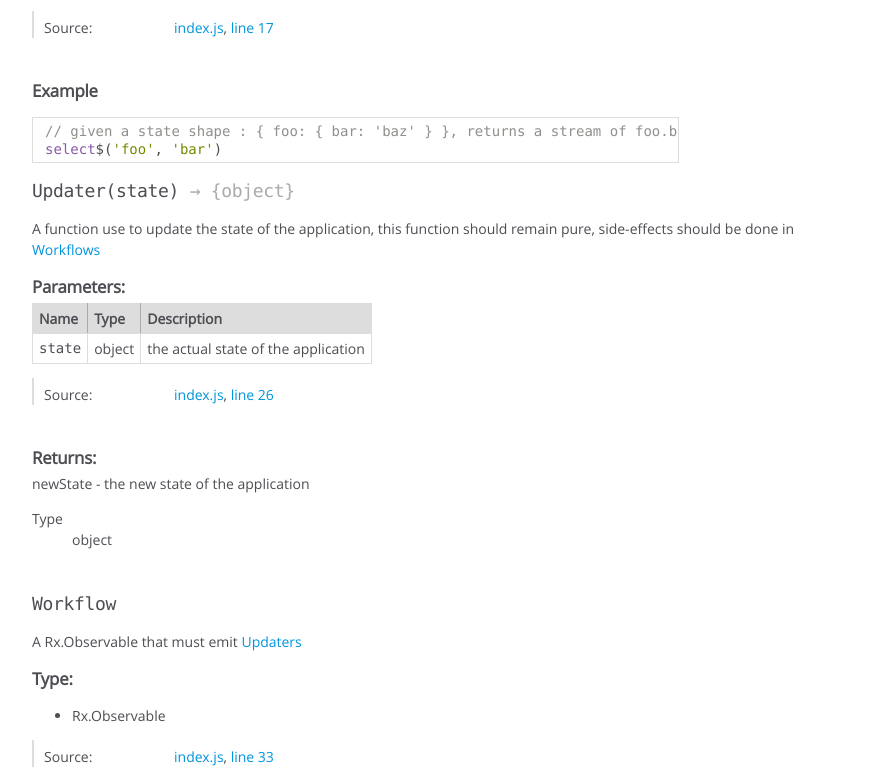
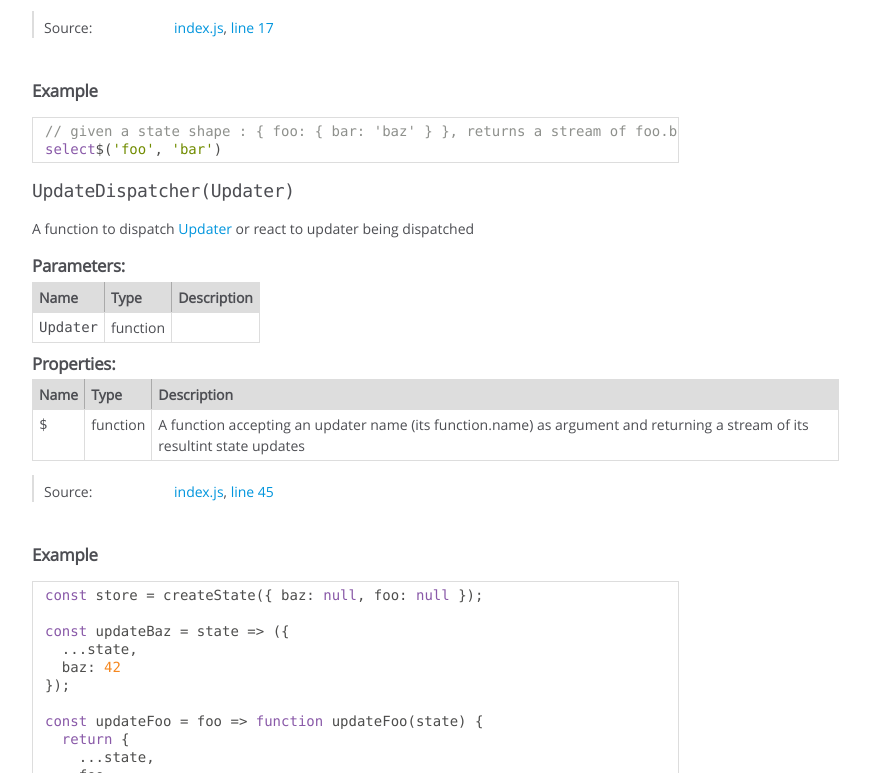
Before and after one commit to PCreations/tamia, a website: page docs/global.html in a window 1280 px wide. Shown: the part 2027-2800 px from the top of the page, without its empty margins (0-870 px from the left). Drawn offline with Linux system fonts and the light colour scheme.

Commit message:
added a way to dispatch updater and this function is now used to expose updaters stream

```diff
--- a/docs/global.html
+++ b/docs/global.html
@@ -205,7 +205,7 @@
 
     <dt class="tag-source">Source:</dt>
     <dd class="tag-source"><ul class="dummy"><li>
-        <a href="index.js.html">index.js</a>, <a href="index.js.html#line99">line 99</a>
+        <a href="index.js.html">index.js</a>, <a href="index.js.html#line129">line 129</a>
     </li></ul></dd>
 
 
@@ -275,7 +275,7 @@
  map(updateBar)
 );
 
-const editFoobazWhenBarIsOdd$ = state.updaters('updateBar').pipe(
+const editFoobazWhenBarIsOdd$ = state.update.$('updateBar').pipe(
   filter(({ foo: { bar } }) => bar % 2 === 1),
   map(({ foo: { bar } }) => updateFooBaz(`baz${bar}`))
 )
@@ -440,13 +440,13 @@
 
         <tr>
 
-                <td class="name"><code>createUpdater</code></td>
+                <td class="name"><code>update</code></td>
 
 
             <td class="type">
 
 
-<span class="param-type">UpdaterFactory</span>
+<span class="param-type"><a href="global.html#UpdateDispatcher">UpdateDispatcher</a></span>
 
 
 
@@ -495,7 +495,7 @@
 
     <dt class="tag-source">Source:</dt>
     <dd class="tag-source"><ul class="dummy"><li>
-        <a href="index.js.html">index.js</a>, <a href="index.js.html#line45">line 45</a>
+        <a href="index.js.html">index.js</a>, <a href="index.js.html#line75">line 75</a>
     </li></ul></dd>
 
 
@@ -661,6 +661,219 @@
 
     <pre class="prettyprint"><code>// given a state shape : { foo: { bar: 'baz' } }, returns a stream of foo.bar value
 select$('foo', 'bar')</code></pre>
+
+
+
+
+
+
+
+
+
+    <h4 class="name" id="UpdateDispatcher"><span class="type-signature"></span>UpdateDispatcher<span class="signature">(Updater)</span><span class="type-signature"></span></h4>
+
+
+
+
+
+
+<div class="description">
+    A function to dispatch <a href="global.html#Updater">Updater</a> or react to updater being dispatched
+</div>
+
+
+
+
+
+
+
+
+
+    <h5>Parameters:</h5>
+
+
+<table class="params">
+    <thead>
+    <tr>
+
+        <th>Name</th>
+
+
+        <th>Type</th>
+
+
+
+
+
+        <th class="last">Description</th>
+    </tr>
+    </thead>
+
+    <tbody>
+
+
+        <tr>
+
+                <td class="name"><code>Updater</code></td>
+
+
+            <td class="type">
+
+
+<span class="param-type">function</span>
+
+
+
+            </td>
+
+
+
+
+
+            <td class="description last"></td>
+        </tr>
+
+
+    </tbody>
+</table>
+
+
+
+
+
+
+    <h5 class="subsection-title">Properties:</h5>
+
+
+
+<table class="props">
+    <thead>
+    <tr>
+
+        <th>Name</th>
+
+
+        <th>Type</th>
+
+
+
+
+
+        <th class="last">Description</th>
+    </tr>
+    </thead>
+
+    <tbody>
+
+
+        <tr>
+
+                <td class="name"><code>$</code></td>
+
+
+            <td class="type">
+
+
+<span class="param-type">function</span>
+
+
+
+            </td>
+
+
+
+
+
+            <td class="description last">A function accepting an updater name (its function.name) as argument and returning a stream of its resultint state updates</td>
+        </tr>
+
+
+    </tbody>
+</table>
+
+
+
+
+<dl class="details">
+
+
+
+
+
+
+
+
+
+
+
+
+
+
+
+
+
+
+
+
+
+
+
+
+
+
+    <dt class="tag-source">Source:</dt>
+    <dd class="tag-source"><ul class="dummy"><li>
+        <a href="index.js.html">index.js</a>, <a href="index.js.html#line45">line 45</a>
+    </li></ul></dd>
+
+
+
+
+
+
+
+</dl>
+
+
+
+
+
+
+
+
+
+
+
+
+
+
+
+
+
+    <h5>Example</h5>
+
+    <pre class="prettyprint"><code>const store = createState({ baz: null, foo: null });
+
+const updateBaz = state => ({
+  ...state,
+  baz: 42
+});
+
+const updateFoo = foo => function updateFoo(state) {
+  return {
+    ...state,
+    foo,
+  };
+};
+
+state.update.$('updateFoo').subscribe(nextState => console.log('updateFoo has been dispatched, next state is', nextState));
+);
+
+state.update.$('updateBaz').subscribe(nextState => console.log('updateBaz has been dispatched, next state is', nextState));
+);
+
+state.update(updateBaz);
+state.update(updateFoo('new foo'));</code></pre>
 
 
 
@@ -1082,7 +1295,7 @@
 <br class="clear">
 
 <footer>
-    Documentation generated by <a href="https://github.com/jsdoc3/jsdoc">JSDoc 3.5.5</a> on Thu Jun 07 2018 21:19:42 GMT+0000 (UTC)
+    Documentation generated by <a href="https://github.com/jsdoc3/jsdoc">JSDoc 3.5.5</a> on Thu Jun 07 2018 22:21:49 GMT+0000 (UTC)
 </footer>
 
 <script> prettyPrint(); </script>
```
Also changed, not shown: docs/index.html (+1 -1 lines), docs/index.js.html (+37 -5 lines), src/__tests__/tamia.test.js (+22 -1 lines), src/index.js (+36 -4 lines).
